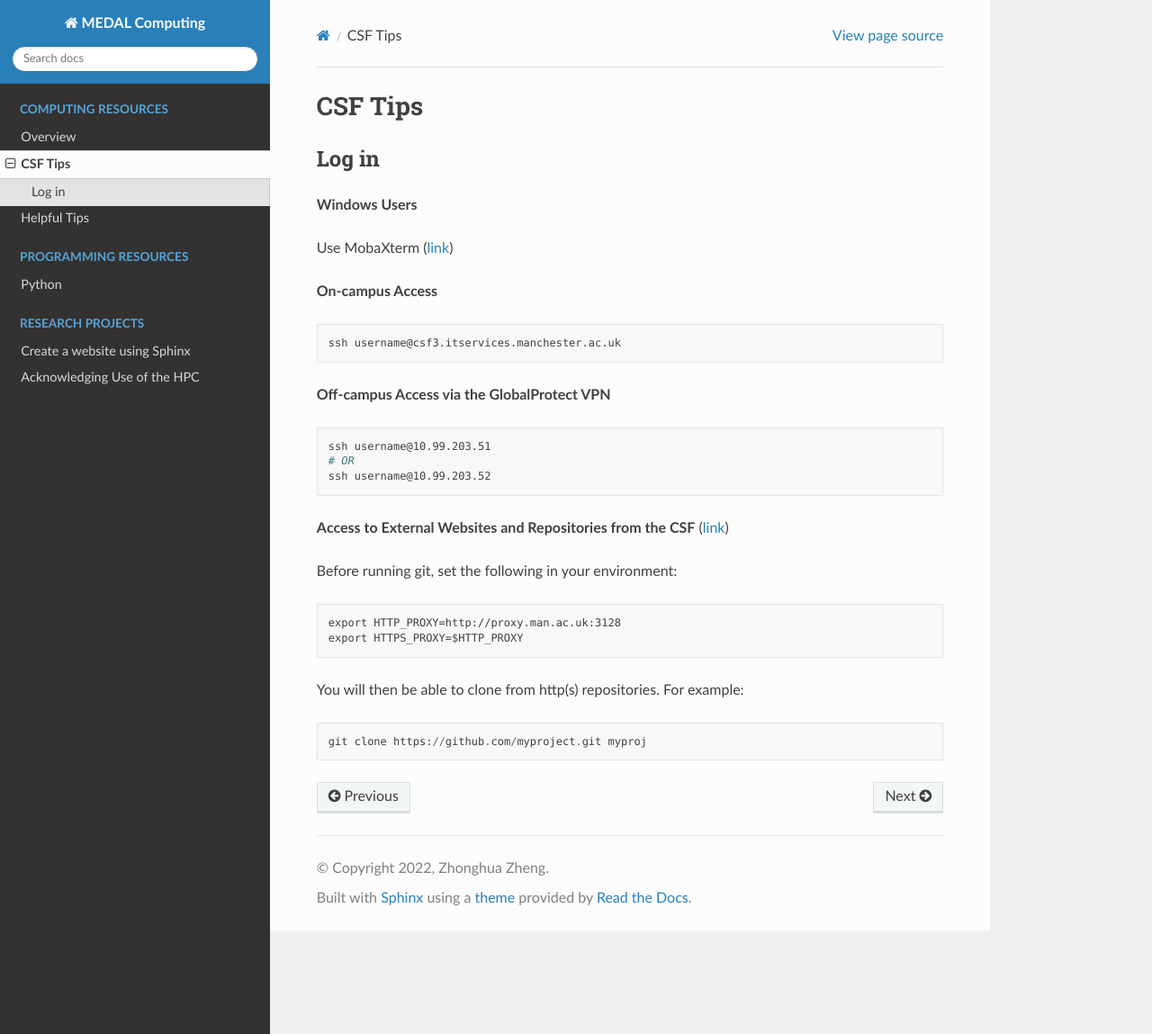
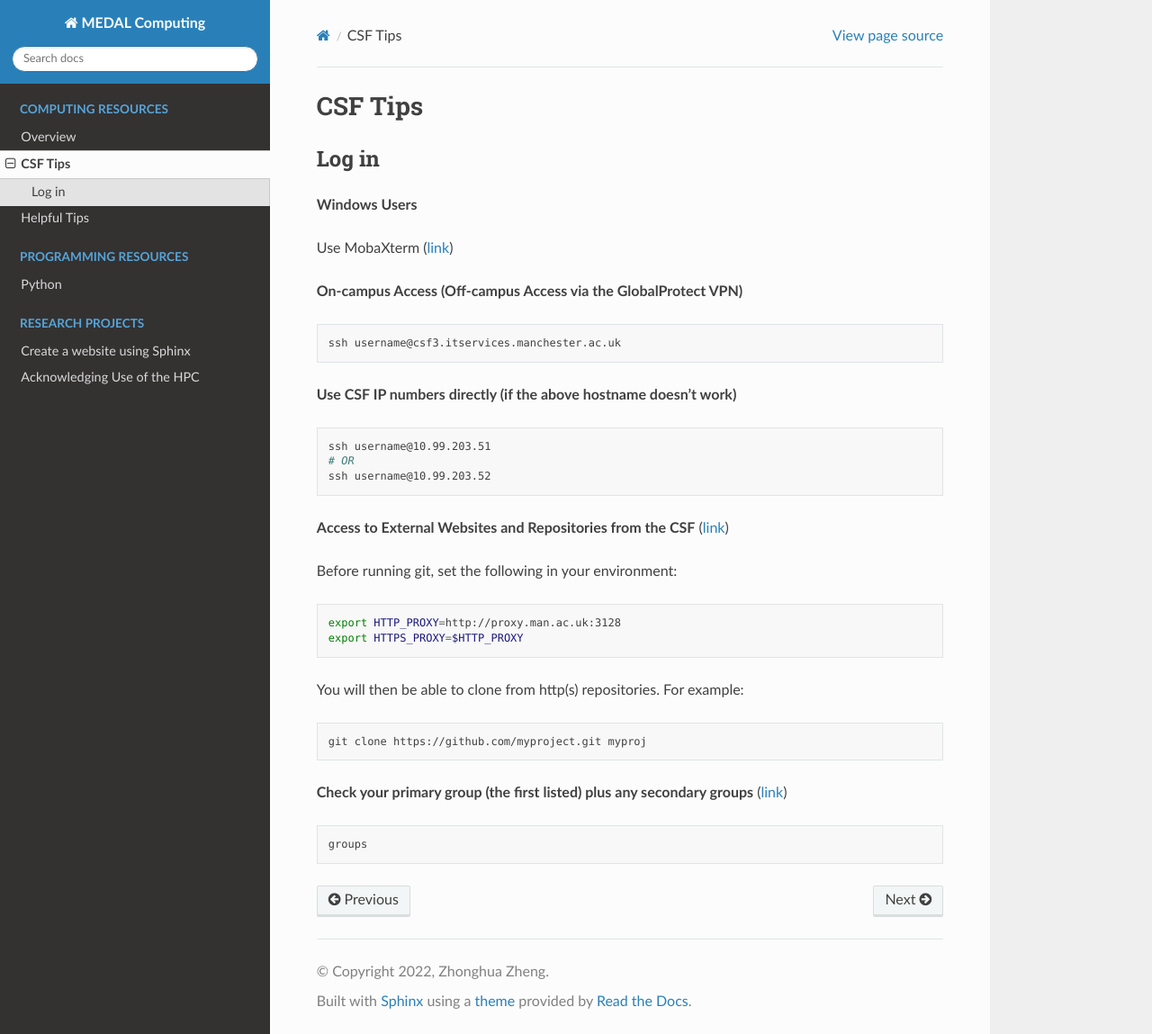
Before and after one commit to envdes/computing, a Sphinx documentation site: the page built from docs/pages/computing_resources/csf_tips.md, in a window 1280 px wide and 1149 px high. Shown: the whole window at 90% size. Built offline with Sphinx 7.4.7 and the Read the Docs theme 2.0.0, drawn with Linux system fonts in a browser that asks for light colours.

Commit message:
Update csf_tips.md

````diff
--- a/docs/pages/computing_resources/csf_tips.md
+++ b/docs/pages/computing_resources/csf_tips.md
@@ -6,13 +6,13 @@
 
 Use MobaXterm ([link](https://ri.itservices.manchester.ac.uk/csf3/getting-started/connecting/windows/))
 
-**On-campus Access**
+**On-campus Access (Off-campus Access via the GlobalProtect VPN)**
 
 ```bash
 ssh username@csf3.itservices.manchester.ac.uk
 ```
 
-**Off-campus Access via the GlobalProtect VPN**
+**Use CSF IP numbers directly (if the above hostname doesn't work)**
 
 ```bash
 ssh username@10.99.203.51
@@ -24,13 +24,19 @@ ssh username@10.99.203.52
 
 Before running git, set the following in your environment:
 
-```
+```bash
 export HTTP_PROXY=http://proxy.man.ac.uk:3128
 export HTTPS_PROXY=$HTTP_PROXY
 ```
 
 You will then be able to clone from http(s) repositories. For example:
 
-```
+```bash
 git clone https://github.com/myproject.git myproj
 ```
+
+**Check your primary group (the first listed) plus any secondary groups** ([link](https://ri.itservices.manchester.ac.uk/csf3/faqs/user-faq/))
+
+```bash
+groups
+```
````
